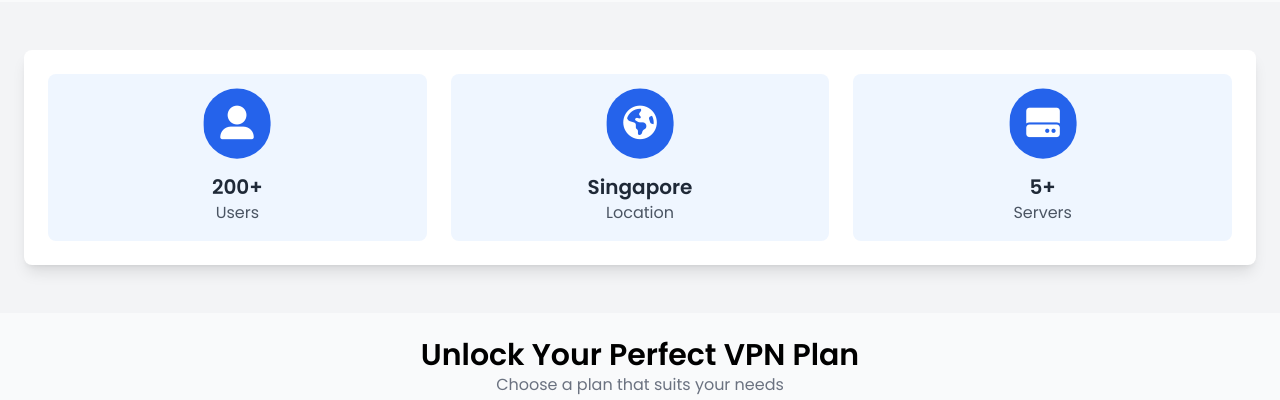
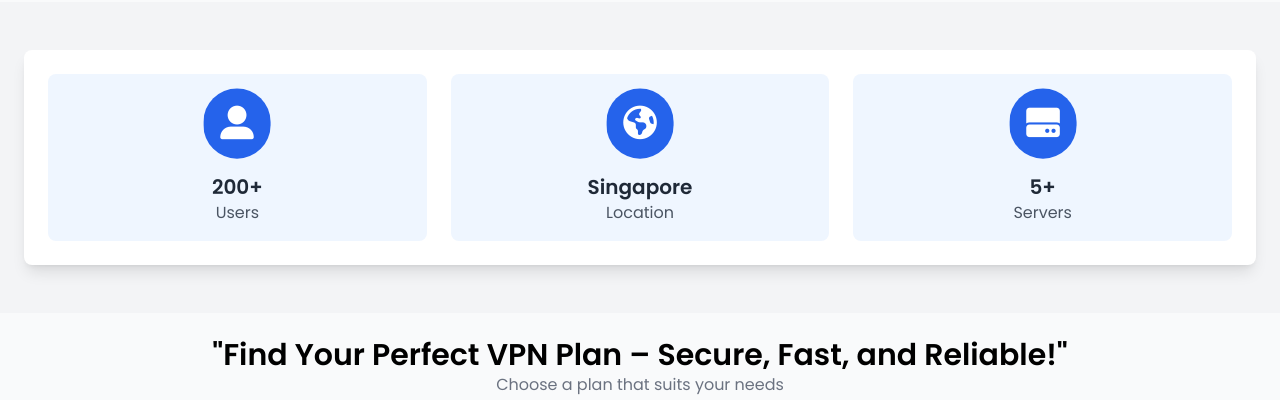
Before and after one commit to ThilinaM99/TMS-LK, a plain HTML site: page index.html in a window 1280 px wide. Shown: the part 562-962 px from the top of the page. Drawn offline with nearby package versions, Linux system fonts and the light colour scheme.

Commit message:
index.html

```diff
--- a/index.html
+++ b/index.html
@@ -206,7 +206,7 @@
 
 
 <div id="plans" class="p-6 text-black text-center">
-    <h1 class="text-3xl font-bold fade-in">Unlock Your Perfect VPN Plan</h1>
+    <h1 class="text-3xl font-bold fade-in">"Find Your Perfect VPN Plan – Secure, Fast, and Reliable!"</h1>
     <p class="text-gray-500 slide-up">Choose a plan that suits your needs</p>
 </div>
 
```
